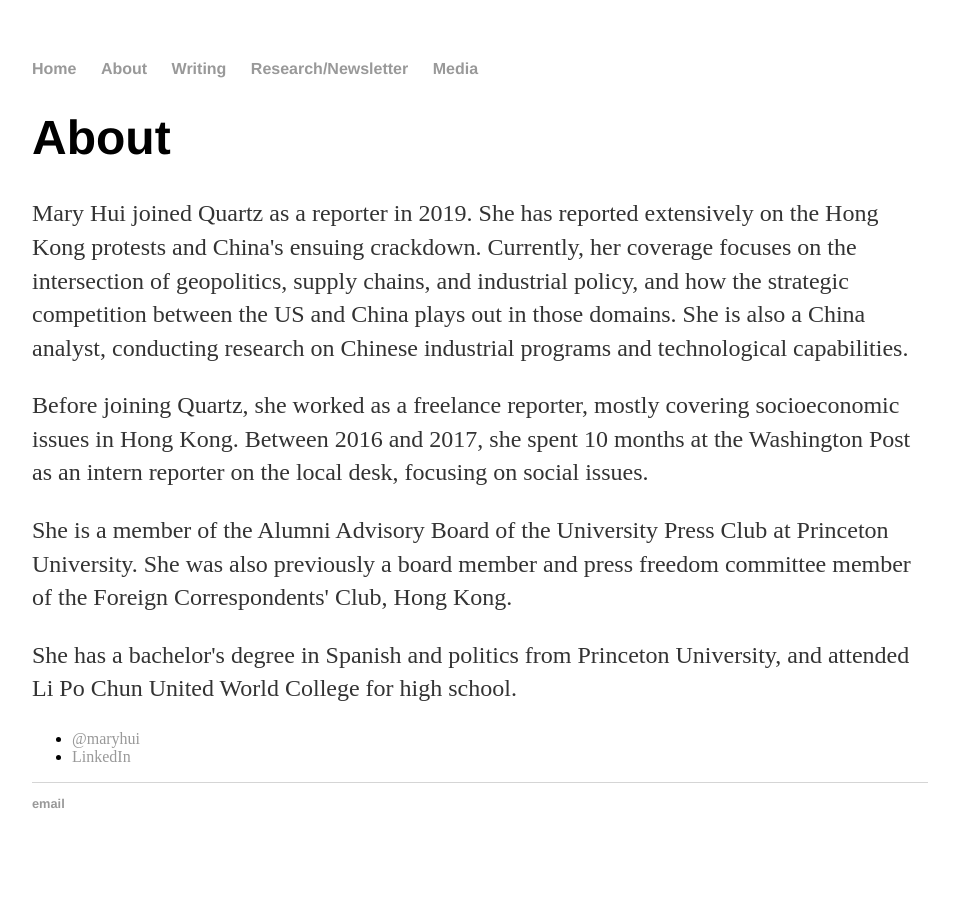
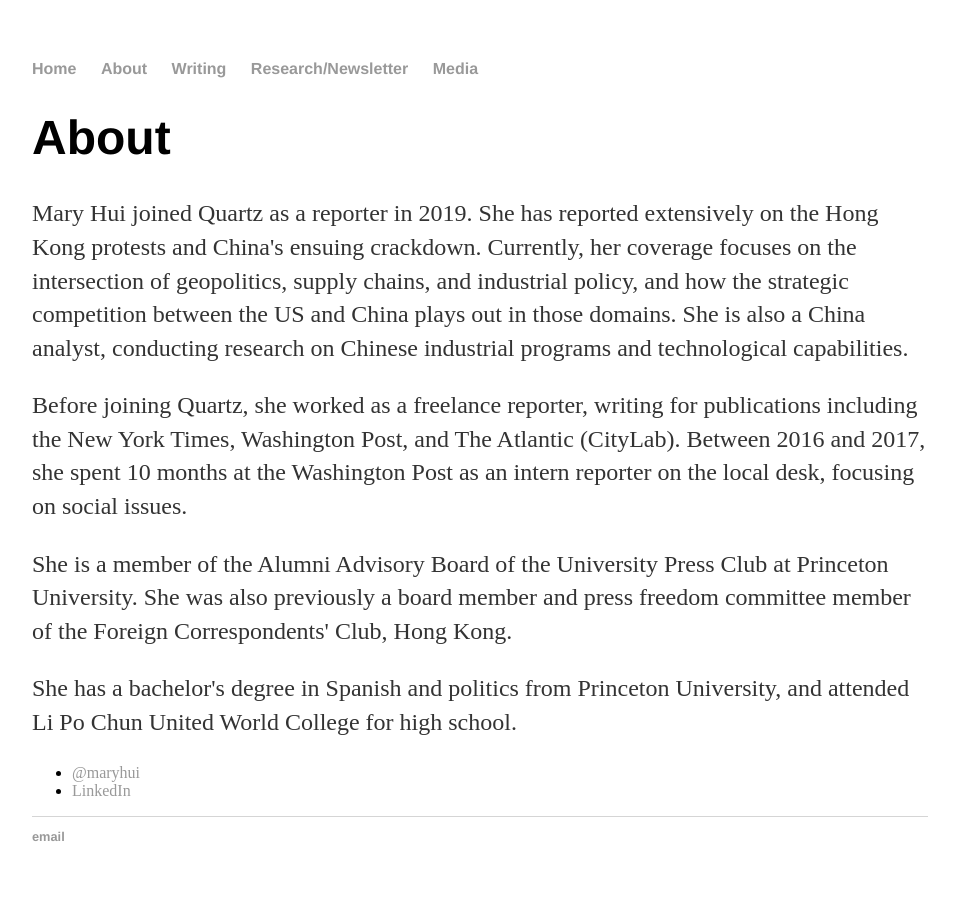
Before and after one commit to marykmhui/marykmhui, a Jekyll site: the page built from about/index.html, in a window 1280 px wide. Shown: the whole page, without its empty margins (160-1119 px from the left). Built offline with Jekyll 4.4.1, drawn with Linux system fonts in a browser that asks for light colours.

Commit message:
Update index.html

```diff
--- a/about/index.html
+++ b/about/index.html
@@ -6,7 +6,7 @@
 		<div class="about">
 			<h1>About</h1>
 			<p>Mary Hui joined Quartz as a reporter in 2019. She has reported extensively on the Hong Kong protests and China's ensuing crackdown. Currently, her coverage focuses on the intersection of geopolitics, supply chains, and industrial policy, and how the strategic competition between the US and China plays out in those domains. She is also a China analyst, conducting research on Chinese industrial programs and technological capabilities.<p>
-			Before joining Quartz, she worked as a freelance reporter, mostly covering socioeconomic issues in Hong Kong. Between 2016 and 2017, she spent 10 months at the Washington Post as an intern reporter on the local desk, focusing on social issues.<p>
+			Before joining Quartz, she worked as a freelance reporter, writing for publications including the New York Times, Washington Post, and The Atlantic (CityLab). Between 2016 and 2017, she spent 10 months at the Washington Post as an intern reporter on the local desk, focusing on social issues.<p>
 			She is a member of the Alumni Advisory Board of the University Press Club at Princeton University. She was also previously a board member and press freedom committee member of the Foreign Correspondents' Club, Hong Kong.<p>
 			She has a bachelor's degree in Spanish and politics from Princeton University, and attended Li Po Chun United World College for high school.</p>
 
```
